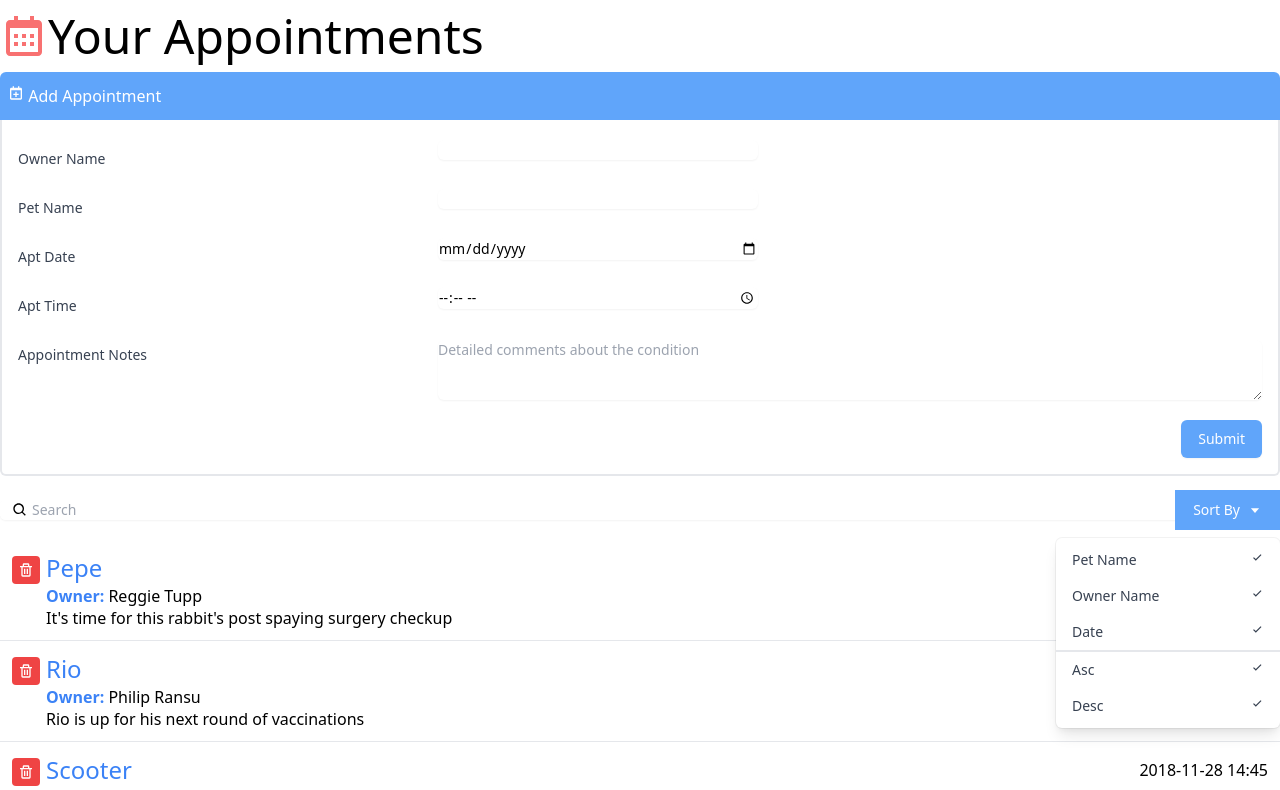
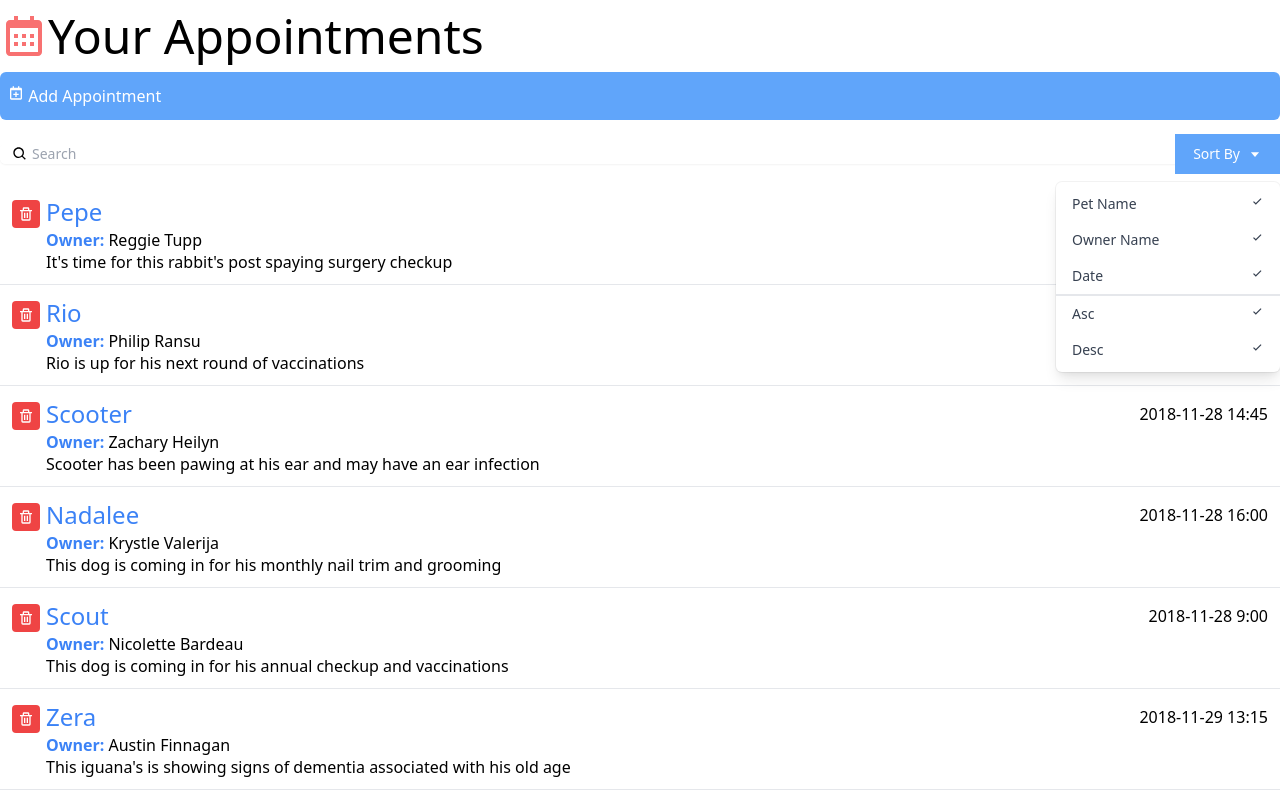
Before and after one commit to lucasrmagalhaes/building_an_interface-react, a React (Create React App) app: page / in a window 1280 px wide. Shown: the top 790 px of the page. Built offline with nearby package versions, Linux system fonts and the light colour scheme.

Commit message:
The useState Hook and conditional classes

```diff
--- a/src/components/AddAppointment.js
+++ b/src/components/AddAppointment.js
@@ -1,14 +1,25 @@
 import { BiCalendarPlus } from 'react-icons/bi';
+import { useState } from 'react';
 
 const AddAppointment = () => {
+    let [toggleForm, setToggleForm] = useState(false);
+
     return (
         <div>
-            <button className="bg-blue-400 text-white px-2 py-3 w-full text-left rounded-t-md">
+            <button
+                className={`
+                    bg-blue-400 text-white px-2 py-3 w-full text-left
+                    ${toggleForm ? 'rounded-t-md' : 'rounded-md'}
+                `}
+                onClick={ () => { setToggleForm(!toggleForm) }}
+            >
                 <div>
                     <BiCalendarPlus className="inline-block align-text-top" /> Add Appointment
                 </div>
             </button>
 
+            {
+                toggleForm &&
                     <div className="border-r-2 border-b-2 border-l-2 border-light-blue-500 rounded-b-md pl-4 pr-4 pb-4">
                         <div className="sm:grid sm:grid-cols-3 sm:gap-4 sm:items-start  sm:pt-5">
                             <label htmlFor="ownerName" className="block text-sm font-medium text-gray-700 sm:mt-px sm:pt-2">
@@ -116,6 +127,7 @@
                             </div>
                         </div>
                     </div>
+                }
         </div>
     );
 }
```
Lines whose indentation alone changed are shown as unchanged.
